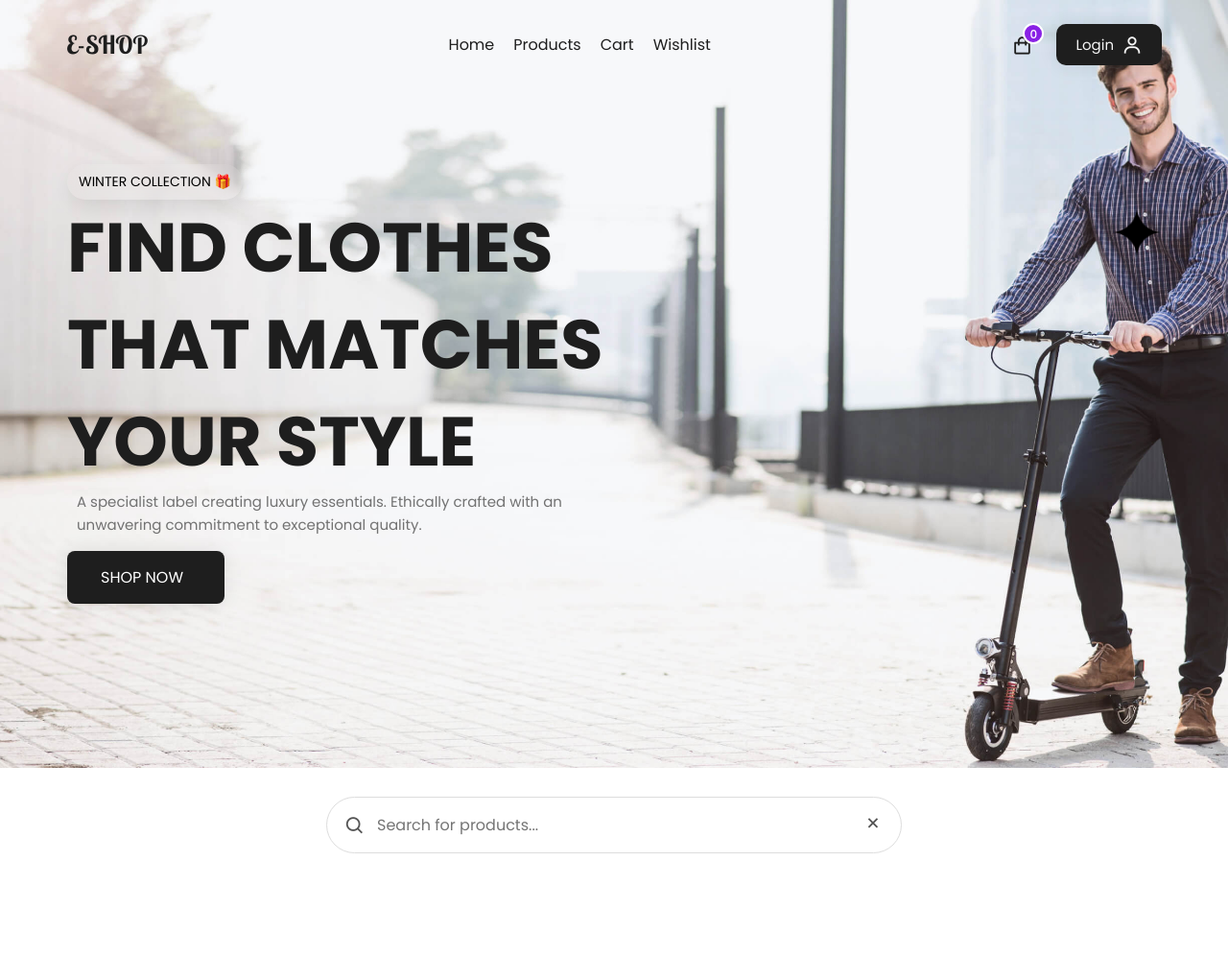
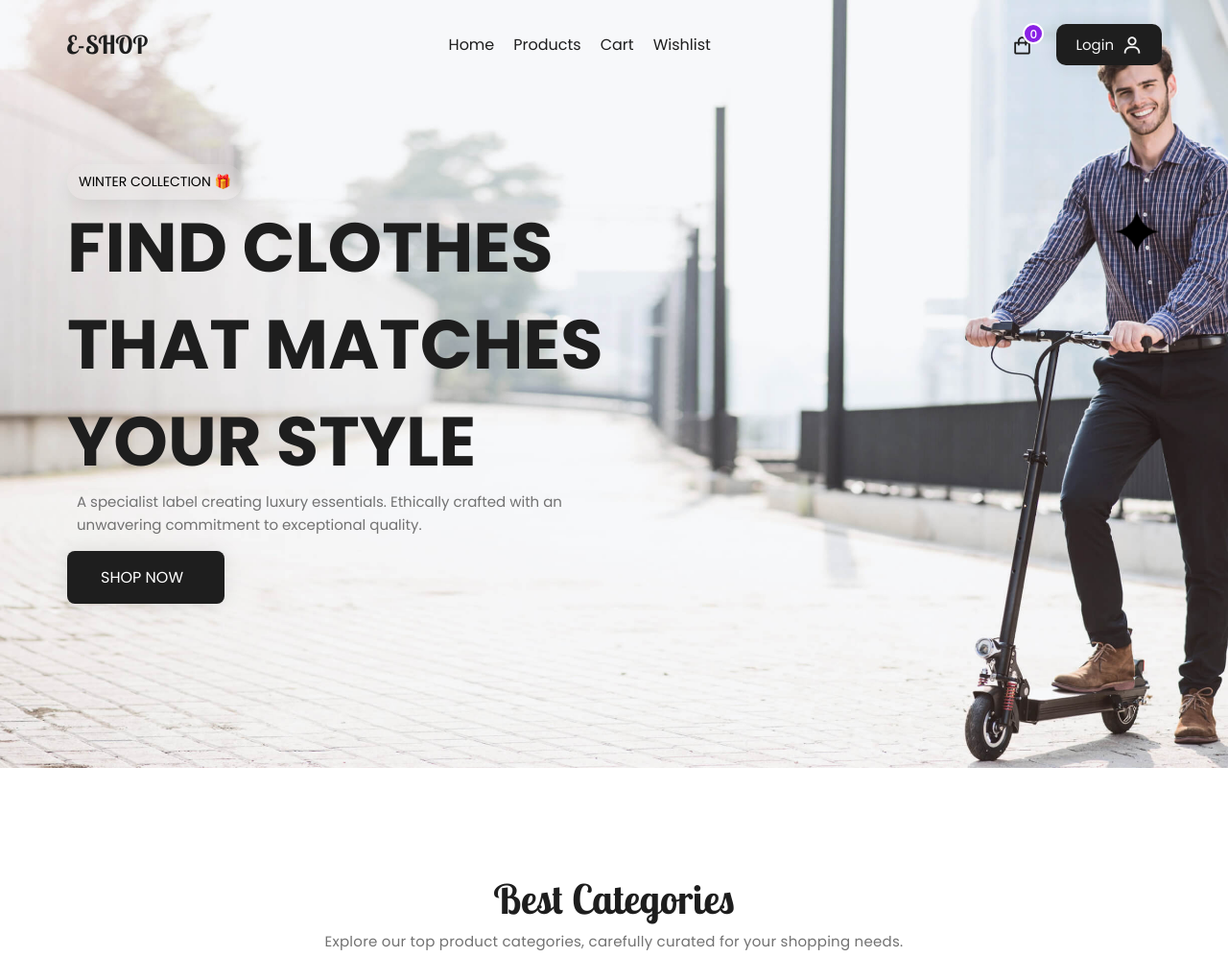
Before and after one commit to AhmedFarag18/e-shop, a plain HTML site: page index.html in a window 1280 px wide. Shown: the top 997 px of the page at 96% size. Drawn offline with nearby package versions, Linux system fonts and the light colour scheme; no server answers; some icons are missing.

Commit message:
Revert "Add Product Search Functionality"

```diff
--- a/css/home.css
+++ b/css/home.css
@@ -294,47 +294,3 @@
         display: block;
     }
 }
-/* Product Search Section */
-
-.product-search-section {
-    padding: 30px 0;
-}
-
-.product-search {
-    display: flex;
-    align-items: center;
-    max-width: 600px;
-    margin: 0 auto;
-    padding: 12px 18px;
-    border: 1px solid #ddd;
-    border-radius: 30px;
-    background: #fff;
-    gap: 12px;
-}
-
-.product-search > i {
-    font-size: 22px;
-    color: #555;
-}
-
-.product-search input {
-    flex: 1;
-    border: none;
-    outline: none;
-    font-size: 16px;
-    background: transparent;
-}
-
-#clear-search {
-    border: none;
-    background: transparent;
-    cursor: pointer;
-    font-size: 22px;
-    color: #555;
-}
-
-#search-results-message {
-    text-align: center;
-    margin-top: 12px;
-    font-size: 14px;
-}
--- a/index.html
+++ b/index.html
@@ -4,7 +4,7 @@
 <head>
     <meta charset="UTF-8" />
     <meta name="viewport" content="width=device-width, initial-scale=1.0" />
-    <title> Welcome to My E-commerce Store </title>
+    <title>ITI Ecommerce</title>
     <link rel="stylesheet" href="https://cdn.jsdelivr.net/npm/boxicons@2.1.4/css/boxicons.min.css">
     <meta name="description" content="Eccomerce page as a first project with ITI - Frontend Track">
     <link href="css/style.css" rel="stylesheet" />
@@ -74,27 +74,6 @@
                     </a>
                 </div>
             </div>
-        </div>
-    </section>
-    <!-- Product Search Section -->
-    <section class="product-search-section">
-        <div class="container">
-            <div class="product-search">
-                <i class="bx bx-search"></i>
-
-                <input
-                    type="text"
-                    id="product-search-input"
-                    placeholder="Search for products..."
-                    aria-label="Search products"
-                >
-
-                <button type="button" id="clear-search" aria-label="Clear search">
-                    <i class="bx bx-x"></i>
-                </button>
-            </div>
-
-            <p id="search-results-message"></p>
         </div>
     </section>
 
--- a/js/home.js
+++ b/js/home.js
@@ -64,38 +64,3 @@ updateCartNavCount()
 
 // initialize Product Events
 initProductEvents(bestDealsProducts);
-
-/* Product Search */
-const searchInput = document.querySelector("#product-search-input");
-const clearSearchBtn = document.querySelector("#clear-search");
-const searchMessage = document.querySelector("#search-results-message");
-
-if (searchInput && clearSearchBtn && searchMessage) {
-
-    function searchProducts() {
-        const searchValue = searchInput.value.trim().toLowerCase();
-
-        const filteredProducts = products.filter(product =>
-            product.name.toLowerCase().includes(searchValue)
-        );
-
-        bestDealsProducts.innerHTML = "";
-
-        filteredProducts.forEach(product => {
-            bestDealsProducts.innerHTML += displayProduct(product);
-        });
-
-        searchMessage.textContent = filteredProducts.length
-            ? `${filteredProducts.length} product(s) found`
-            : "No products found";
-
-        initProductEvents(bestDealsProducts);
-    }
-
-    searchInput.addEventListener("input", searchProducts);
-
-    clearSearchBtn.addEventListener("click", () => {
-        searchInput.value = "";
-        searchProducts();
-    });
-}
```
